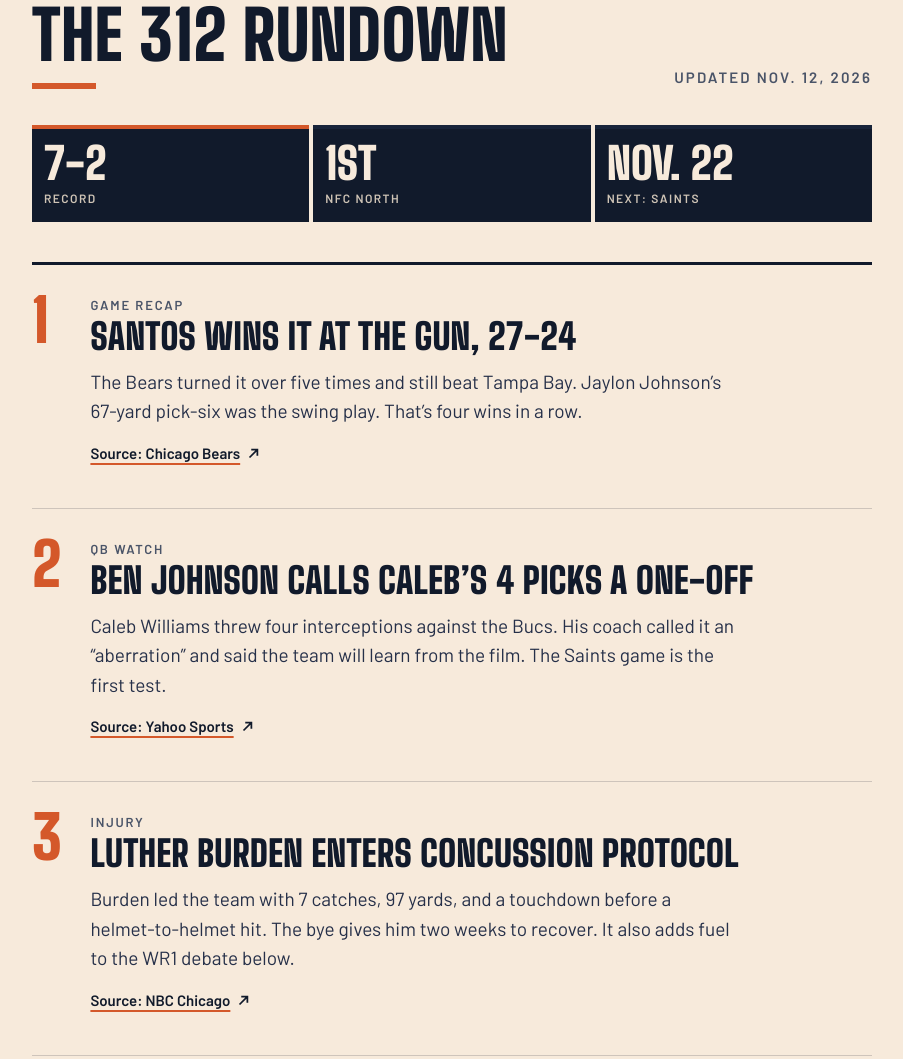
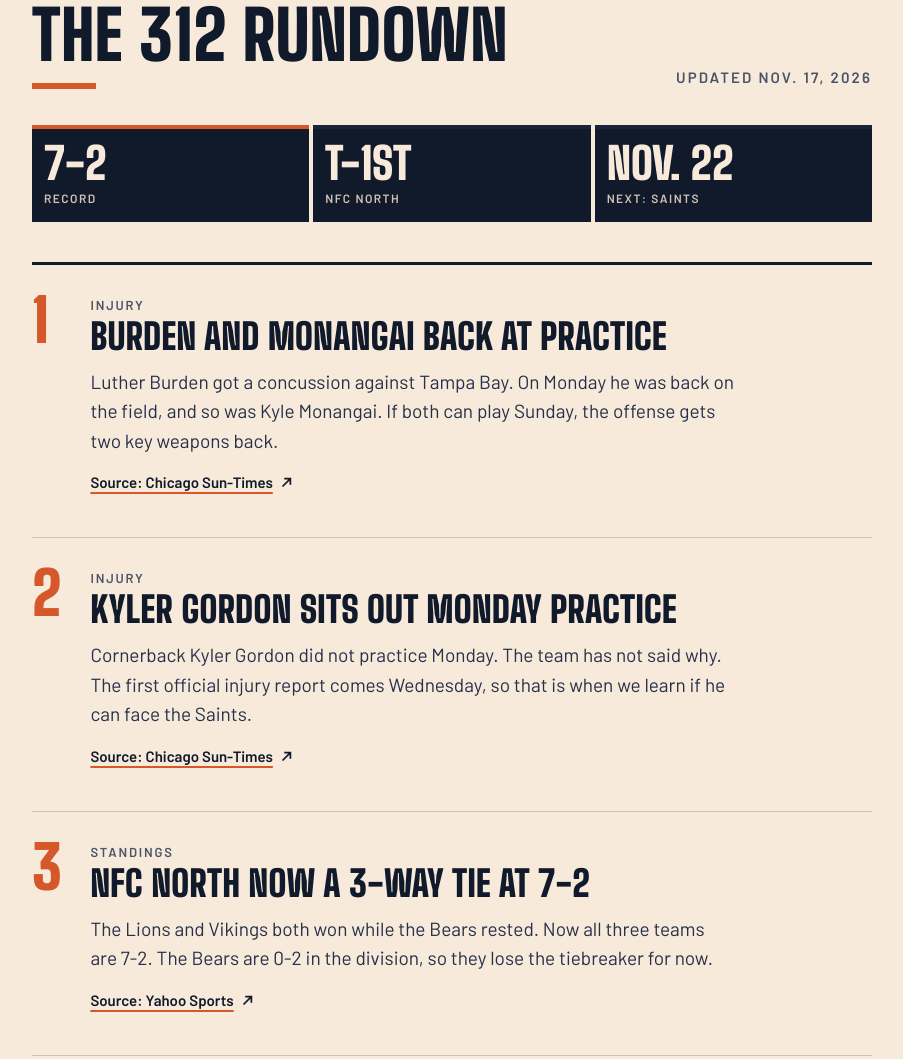
Before and after one commit to jamellewisbranding/fourthand312, a plain HTML site: page site/index.html in a window 1280 px wide. Shown: the part 935-1994 px from the top of the page, without its empty margins (188-1091 px from the left). Drawn offline with Linux system fonts and the light colour scheme.

Commit message:
The 312 Rundown: week of Nov. 17, 2026 (#4)
Claude-Session: https://claude.ai/code/session_01GEB5CQtFYNNfzJ8neV57jD

Co-authored-by: Claude <noreply@anthropic.com>

```diff
--- a/site/index.html
+++ b/site/index.html
@@ -90,33 +90,33 @@
       <div class="wrap rundown__inner">
         <div class="rundown__head">
           <h2 id="rundown-title" class="section-title">The 312 Rundown</h2>
-          <p class="rundown__date">Updated <time datetime="2026-11-12">Nov. 12, 2026</time></p>
+          <p class="rundown__date">Updated <time datetime="2026-11-17">Nov. 17, 2026</time></p>
         </div>
 
         <ul class="scoreboard" role="list" aria-label="Where the Bears stand">
           <li><span class="scoreboard__label">Record</span><span class="scoreboard__value">7-2</span></li>
-          <li><span class="scoreboard__label">NFC North</span><span class="scoreboard__value">1st</span></li>
+          <li><span class="scoreboard__label">NFC North</span><span class="scoreboard__value">T-1st</span></li>
           <li><span class="scoreboard__label">Next: Saints</span><span class="scoreboard__value">Nov. 22</span></li>
         </ul>
 
         <ol class="stories" role="list">
           <li class="story">
-            <p class="story__tag">Game recap</p>
-            <h3 class="story__title">Santos wins it at the gun, 27-24</h3>
-            <p class="story__text">The Bears turned it over five times and still beat Tampa Bay. Jaylon Johnson’s 67-yard pick-six was the swing play. That’s four wins in a row.</p>
-            <a class="story__source" href="https://www.chicagobears.com/news/bears-hold-off-late-rally-to-edge-buccaneers-extend-winning-streak-to-four-game-recap" target="_blank" rel="noopener noreferrer">Source: Chicago Bears<span class="sr-only"> (opens in a new tab)</span><svg viewBox="0 0 16 16" aria-hidden="true" focusable="false"><path d="M6 3h7v7M13 3 4 12" fill="none" stroke="currentColor" stroke-width="2"/></svg></a>
-          </li>
-          <li class="story">
-            <p class="story__tag">QB watch</p>
-            <h3 class="story__title">Ben Johnson calls Caleb’s 4 picks a one-off</h3>
-            <p class="story__text">Caleb Williams threw four interceptions against the Bucs. His coach called it an “aberration” and said the team will learn from the film. The Saints game is the first test.</p>
-            <a class="story__source" href="https://sports.yahoo.com/articles/ben-johnson-simple-explanation-caleb-230004678.html" target="_blank" rel="noopener noreferrer">Source: Yahoo Sports<span class="sr-only"> (opens in a new tab)</span><svg viewBox="0 0 16 16" aria-hidden="true" focusable="false"><path d="M6 3h7v7M13 3 4 12" fill="none" stroke="currentColor" stroke-width="2"/></svg></a>
+            <p class="story__tag">Injury</p>
+            <h3 class="story__title">Burden and Monangai back at practice</h3>
+            <p class="story__text">Luther Burden got a concussion against Tampa Bay. On Monday he was back on the field, and so was Kyle Monangai. If both can play Sunday, the offense gets two key weapons back.</p>
+            <a class="story__source" href="https://chicago.suntimes.com/bears/2026/11/16/bears-report-cb-kyler-gordon-out-for-monday-practice-wr-luther-burden-rb-kyle-monangai-active" target="_blank" rel="noopener noreferrer">Source: Chicago Sun-Times<span class="sr-only"> (opens in a new tab)</span><svg viewBox="0 0 16 16" aria-hidden="true" focusable="false"><path d="M6 3h7v7M13 3 4 12" fill="none" stroke="currentColor" stroke-width="2"/></svg></a>
           </li>
           <li class="story">
             <p class="story__tag">Injury</p>
-            <h3 class="story__title">Luther Burden enters concussion protocol</h3>
-            <p class="story__text">Burden led the team with 7 catches, 97 yards, and a touchdown before a helmet-to-helmet hit. The bye gives him two weeks to recover. It also adds fuel to the WR1 debate below.</p>
-            <a class="story__source" href="https://www.nbcchicago.com/news/local/luther-burden-injured-on-brutal-hit-in-sundays-bears-vs-buccaneers-game/4014081/" target="_blank" rel="noopener noreferrer">Source: NBC Chicago<span class="sr-only"> (opens in a new tab)</span><svg viewBox="0 0 16 16" aria-hidden="true" focusable="false"><path d="M6 3h7v7M13 3 4 12" fill="none" stroke="currentColor" stroke-width="2"/></svg></a>
+            <h3 class="story__title">Kyler Gordon sits out Monday practice</h3>
+            <p class="story__text">Cornerback Kyler Gordon did not practice Monday. The team has not said why. The first official injury report comes Wednesday, so that is when we learn if he can face the Saints.</p>
+            <a class="story__source" href="https://chicago.suntimes.com/bears/2026/11/16/bears-report-cb-kyler-gordon-out-for-monday-practice-wr-luther-burden-rb-kyle-monangai-active" target="_blank" rel="noopener noreferrer">Source: Chicago Sun-Times<span class="sr-only"> (opens in a new tab)</span><svg viewBox="0 0 16 16" aria-hidden="true" focusable="false"><path d="M6 3h7v7M13 3 4 12" fill="none" stroke="currentColor" stroke-width="2"/></svg></a>
+          </li>
+          <li class="story">
+            <p class="story__tag">Standings</p>
+            <h3 class="story__title">NFC North now a 3-way tie at 7-2</h3>
+            <p class="story__text">The Lions and Vikings both won while the Bears rested. Now all three teams are 7-2. The Bears are 0-2 in the division, so they lose the tiebreaker for now.</p>
+            <a class="story__source" href="https://sports.yahoo.com/articles/nfc-north-rivals-did-during-145022034.html" target="_blank" rel="noopener noreferrer">Source: Yahoo Sports<span class="sr-only"> (opens in a new tab)</span><svg viewBox="0 0 16 16" aria-hidden="true" focusable="false"><path d="M6 3h7v7M13 3 4 12" fill="none" stroke="currentColor" stroke-width="2"/></svg></a>
           </li>
         </ol>
       </div>
```
